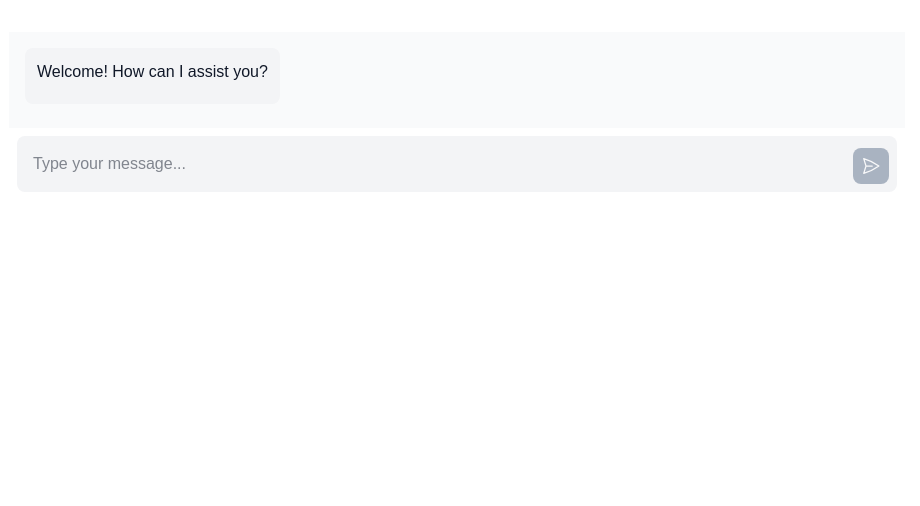
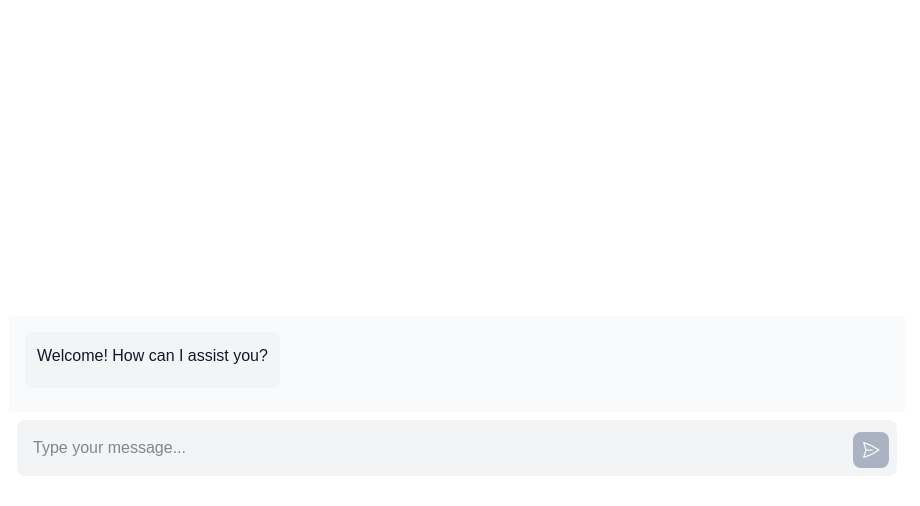
Before and after one commit to allanbrewer/mcp-agent, a Next.js app in the folder mcp-agent-app/: page / in a window 1280 px wide. Shown: the top 506 px of the page, without its empty margins (183-1103 px from the left). Built offline with nearby package versions, Linux system fonts and the light colour scheme.

Commit message:
Change main page view

```diff
--- a/mcp-agent-app/src/app/page.tsx
+++ b/mcp-agent-app/src/app/page.tsx
@@ -2,7 +2,7 @@
 
 export default function Home() {
   return (
-    <main className="flex min-h-screen flex-col items-center justify-between">
+    <main className="flex min-h-screen flex-col items-center justify-center">
       <ChatInterface />
     </main>
   );
```
